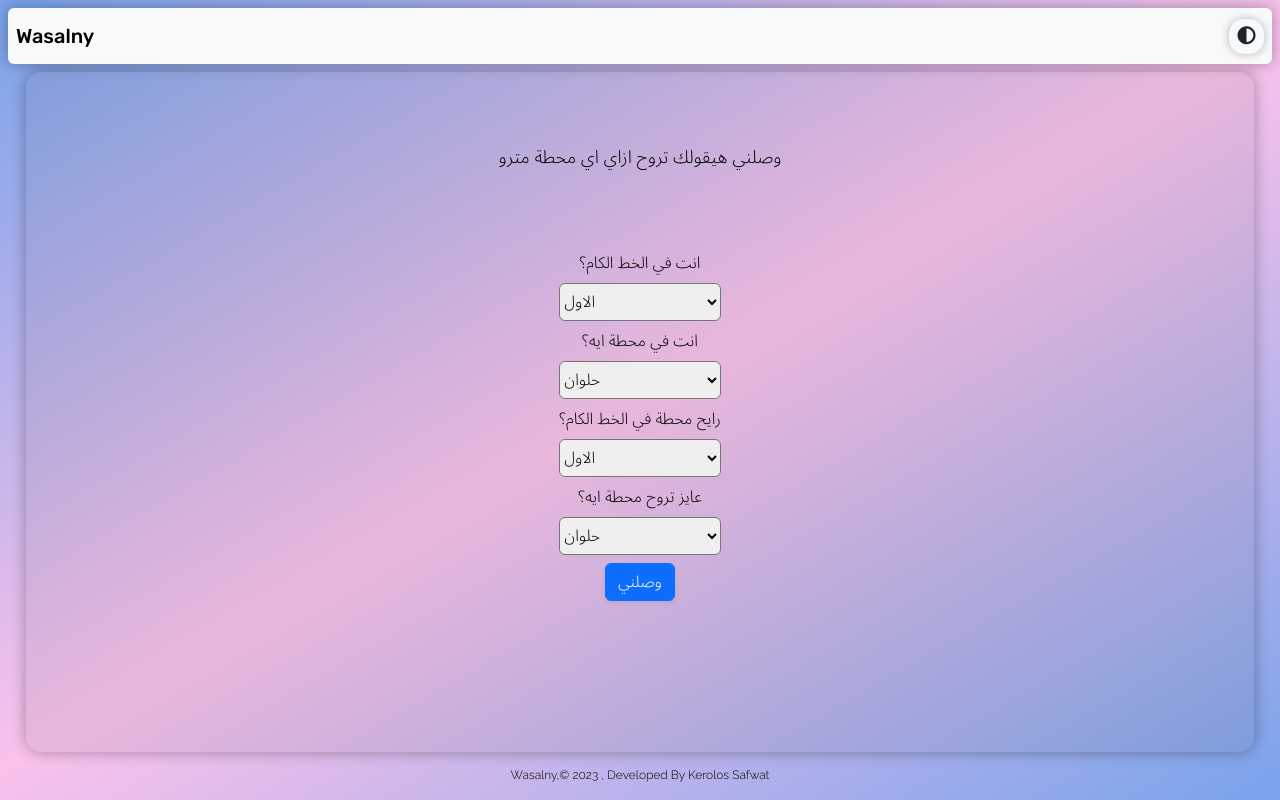
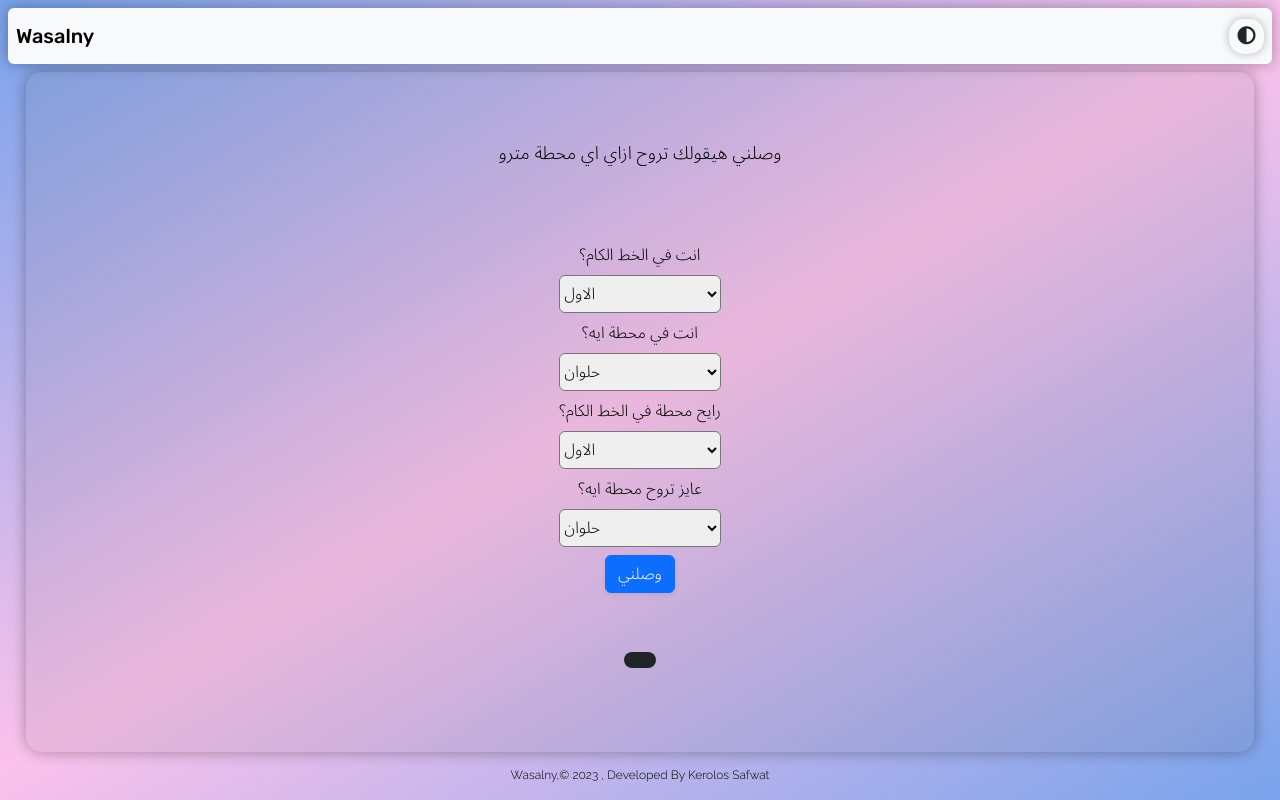
Before and after one commit to KerolosGreen/Wasalny, a React (Create React App) app: page / in a window 1280 px wide. Built offline with nearby package versions, Linux system fonts and the light colour scheme.

Commit message:
Update AppBottom.jsx

```diff
--- a/src/components/AppBottom.jsx
+++ b/src/components/AppBottom.jsx
@@ -137,7 +137,7 @@ function AppBottom(props){
             {/* <input type='text' onChange={onChangeName}/> */}
             <div className='AppBottomClass'>
                 {/* <p>{firstLVLstations[name]}</p> */}
-                    <p class="bg-dark rounded-pill px-3 text-light" id='resultid'>
+                    <p class="bg-dark rounded-pill px-3 text-light p-2" id='resultid'>
                     {props.howtogonow}
                     </p>
 
```
